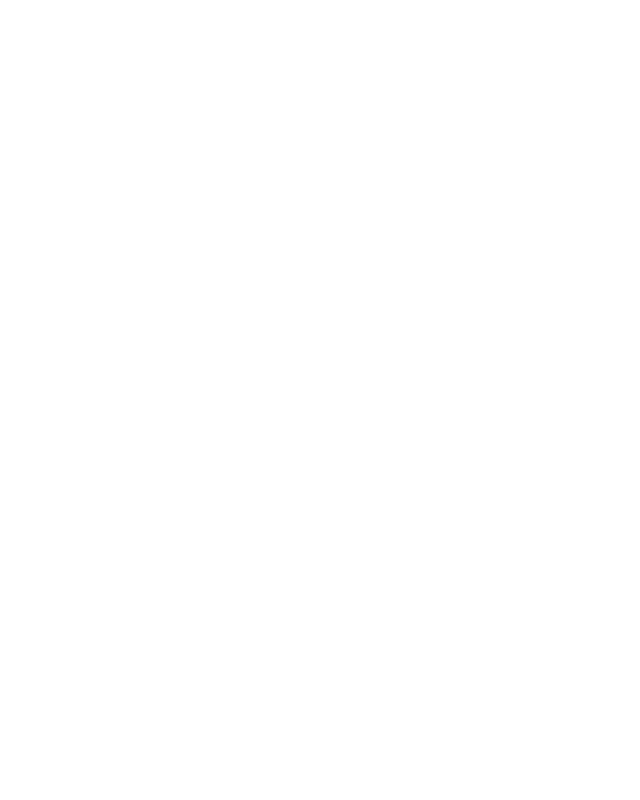
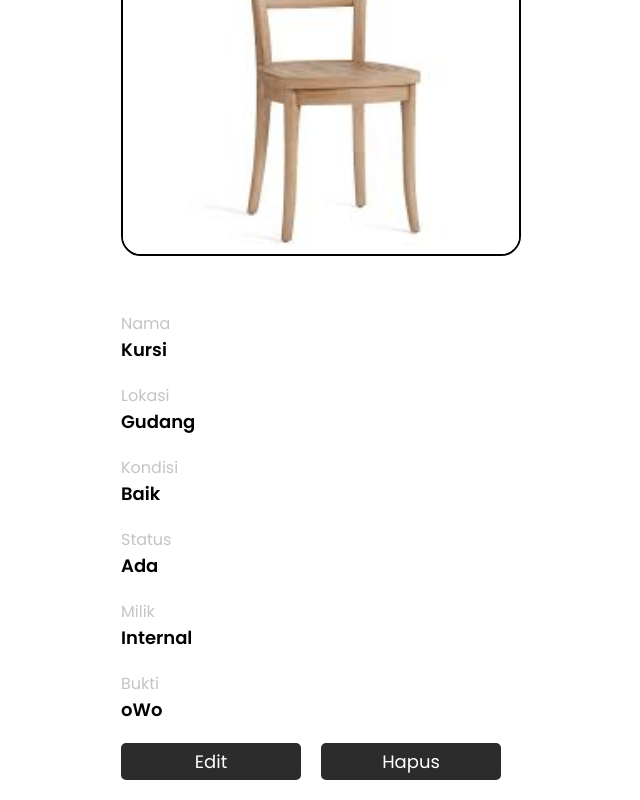
Before and after one commit to GunawanAhmad/Inventory-Frontend, a React (Create React App) app: page /history-peminajaman in a window 1280 px wide. Shown: the part 236-1036 px from the top of the page, without its empty margins (319-959 px from the left). Before the commit the page ends 800 px from the top, so only its background shows below. Built offline with nearby package versions, Linux system fonts and the light colour scheme.

Commit message:
fixing page detail barang

```diff
--- a/src/View/barangDetail.jsx
+++ b/src/View/barangDetail.jsx
@@ -1,9 +1,53 @@
 import React from "react";
+import img from "../test.jpg";
+import "../css/barangDetail.css";
 
 function Login() {
+  const [barang, setBarang] = React.useState({
+    Nama: "Kursi",
+    Lokasi: "Gudang",
+    Kondisi: "Baik",
+    Status: "Ada",
+    Milik: "Internal",
+    foto: img,
+    bukti: "mantap",
+  });
+  const barangMap = [];
+  let foto;
+  let bukti;
+  if (barang.foto) {
+    foto = barang.foto;
+  }
+  if (barang.bukti) {
+    bukti = barang.bukti;
+  }
+
+  Object.entries(barang).map((item) => {
+    if (item[0] != "foto" && item[0] != "bukti") {
+      barangMap.push(item);
+    }
+  });
+
   return (
     <div className="container">
-      <h1 className="Title">Barang Detail</h1>
+      <img src={img} alt="" className="img" />
+      {barangMap.map((item, index) => (
+        <div className="section" key={index}>
+          <p className="label">{item[0]}</p>
+          <p className="content">{item[1]}</p>
+        </div>
+      ))}
+      {/* gunakan foto bukti disni */}
+      {barang.bukti && (
+        <div className="section">
+          <p className="label">Bukti</p>
+          <p className="content">oWo</p>
+        </div>
+      )}
+      <div className="section btns">
+        <button className="btn">Edit</button>
+        <button className="btn">Hapus</button>
+      </div>
     </div>
   );
 }
--- /dev/null
+++ b/src/css/barangDetail.css
@@ -0,0 +1,48 @@
+:root {
+  --primary-clr: #ffffff;
+  --secondary-clr: #2c2c2c;
+}
+
+.container {
+  width: 400px;
+  margin: auto;
+}
+
+.container .img {
+  max-width: 400px;
+  width: 100%;
+  min-width: 300px;
+  height: auto;
+  border: 2px solid black;
+  border-radius: 20px;
+  margin-bottom: 5rem;
+}
+
+.container .section {
+  margin-bottom: 2rem;
+}
+
+.container .section .label {
+  font-size: 1.6rem;
+  color: #c4c4c4;
+}
+
+.container .section .content {
+  font-size: 1.8rem;
+  font-weight: 600;
+}
+
+.container .section.btns {
+  display: flex;
+}
+
+.container .section.btns .btn {
+  background: var(--secondary-clr);
+  color: var(--primary-clr);
+  width: 50%;
+  padding: 0.5rem 0;
+  border: none;
+  border-radius: 5px;
+  font-size: 1.8rem;
+  margin-right: 2rem;
+}
--- /dev/null
+++ b/src/scss/barangDetail.scss
@@ -0,0 +1,48 @@
+:root {
+  --primary-clr: #ffffff;
+  --secondary-clr: #2c2c2c;
+}
+
+.container {
+  width: 400px;
+  margin: auto;
+
+  .img {
+    max-width: 400px;
+    width: 100%;
+    min-width: 300px;
+    height: auto;
+    border: 2px solid black;
+    border-radius: 20px;
+    margin-bottom: 5rem;
+  }
+
+  .section {
+    margin-bottom: 2rem;
+    .label {
+      font-size: 1.6rem;
+      color: #c4c4c4;
+    }
+
+    .content {
+      font-size: 1.8rem;
+      font-weight: 600;
+    }
+
+    &.btns {
+      display: flex;
+      //   justify-content: space-between;
+
+      .btn {
+        background: var(--secondary-clr);
+        color: var(--primary-clr);
+        width: 50%;
+        padding: 0.5rem 0;
+        border: none;
+        border-radius: 5px;
+        font-size: 1.8rem;
+        margin-right: 2rem;
+      }
+    }
+  }
+}
```
Also changed, not shown: package.json (+6 -6 lines), 1 other file (tests, documents, lock files or other folders).
